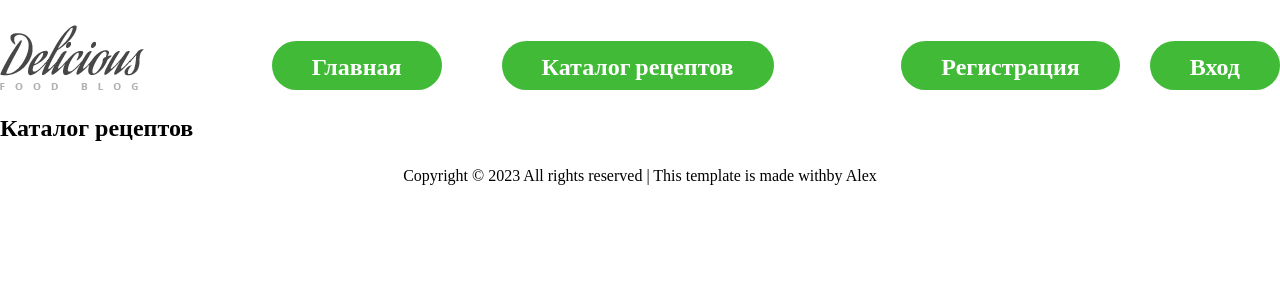
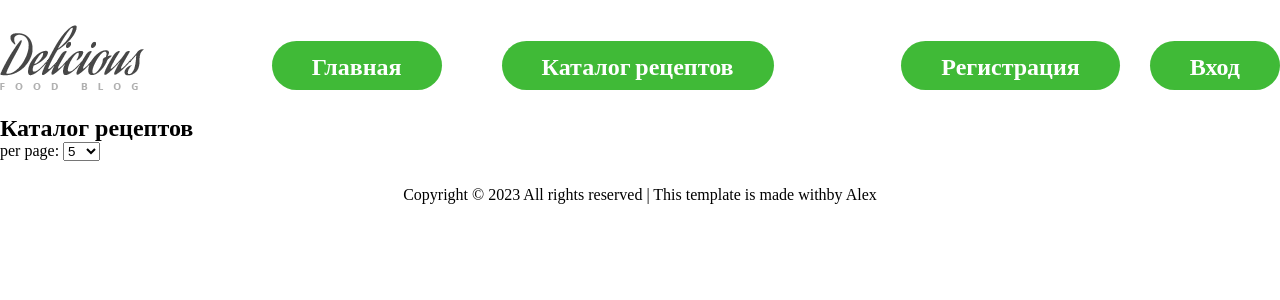
Before and after one commit to Netix007/recipe_website, a Django app: page /catalog/ in a window 1280 px wide. Shown: the top 300 px of the page. Run offline with Django 4.2, Linux system fonts and the light colour scheme; data that the repository does not hold is empty.

Commit message:
Modifed catalog view page

```diff
--- a/myproject/recipe/templates/recipe/recipe_catalog.html
+++ b/myproject/recipe/templates/recipe/recipe_catalog.html
@@ -8,6 +8,14 @@
           <h3><a href="{% url 'recipe_full' recipe.id %}">{{ recipe.name }}</a></h3>
       </div>
     {% endfor %}
+    <form method="get">
+        <label for="perPage">per page:</label>
+        <select name="perPage" id="perPage" onchange="this.form.submit()">
+            <option value="5" {% if page_recipes.paginator.per_page == 5 %} selected {% endif %}>5</option>
+            <option value="10" {% if page_recipes.paginator.per_page == 10 %} selected {% endif %}>10</option>
+            <option value="15" {% if page_recipes.paginator.per_page == 15 %} selected {% endif %}>15</option>
+        </select>
+    </form>
     {% if page_recipes.has_other_pages %}
       <div>
           {% if page_recipes.has_previous %}
```
